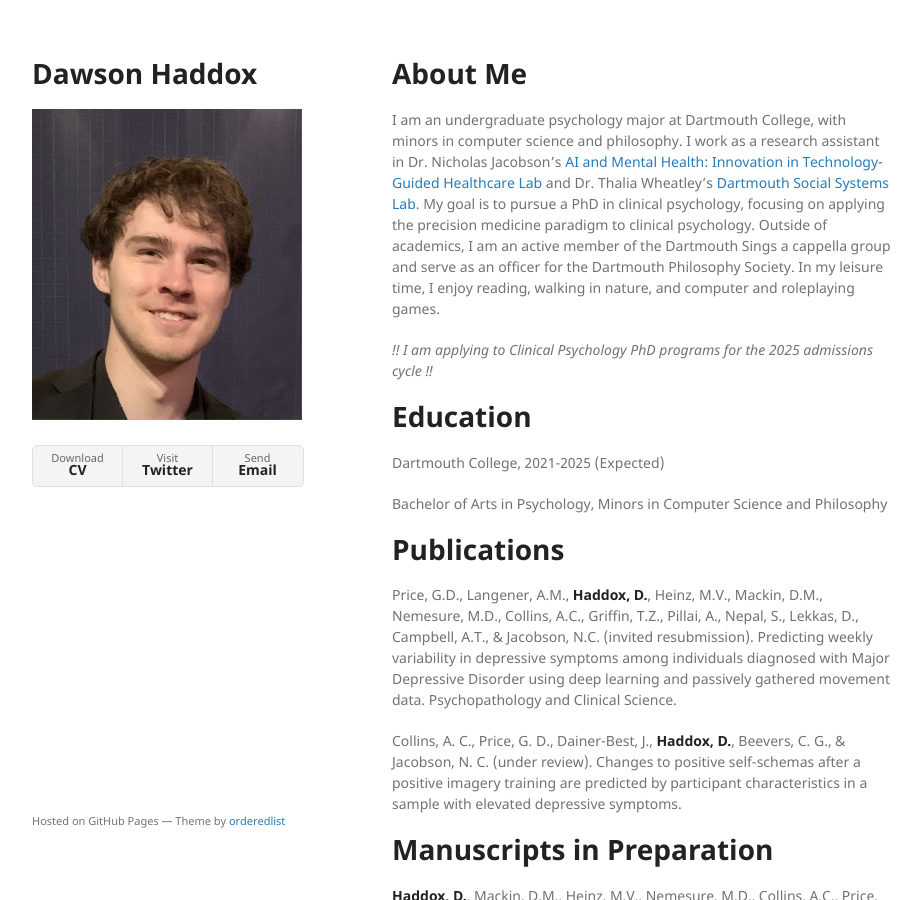
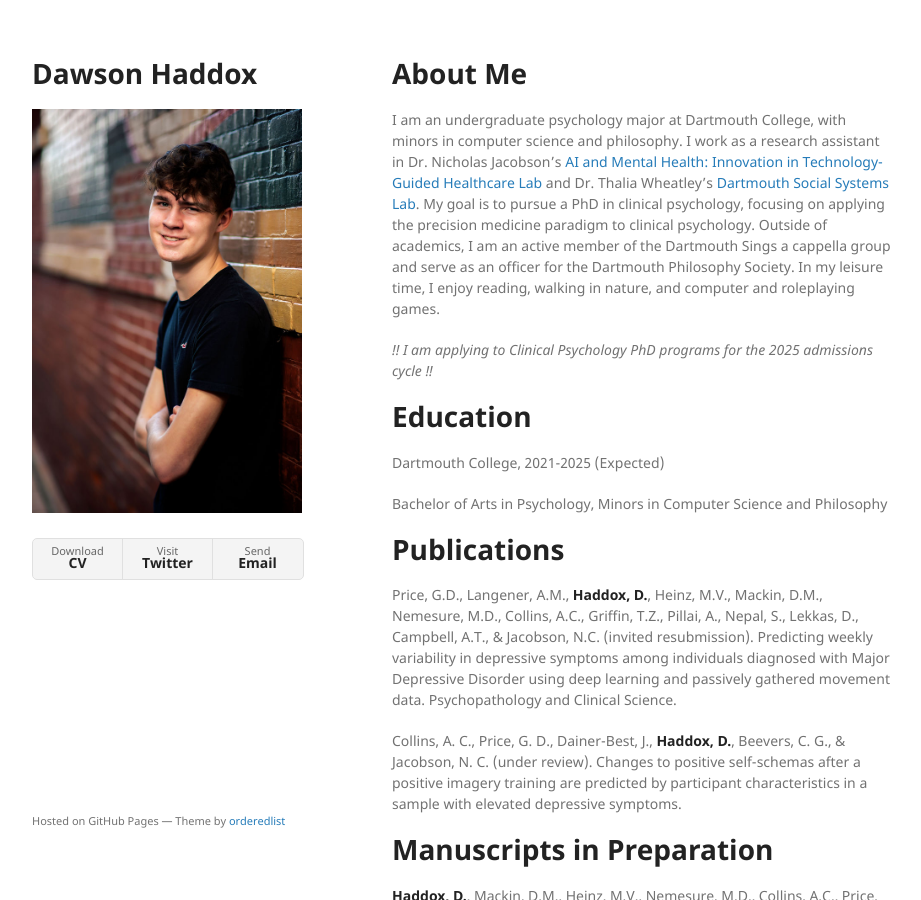
Before and after one commit to ddhaddox/ddhaddox.github.io, a Jekyll site: the page built from index.md, in a window 1280 px wide and 900 px high. Shown: the whole window, without its empty margins (178-1099 px from the left). Built offline with Jekyll 4.4.1, drawn with Linux system fonts in a browser that asks for light colours; our own code applies the rules of GitHub Pages for plain Markdown files.

Commit message:
Change Photo

```diff
--- a/_config.yml
+++ b/_config.yml
@@ -1,5 +1,5 @@
 title: Dawson Haddox
-logo: /assets/img/logo.png
+logo: /assets/img/logo.JPG
 theme: jekyll-theme-minimal
 show_downloads: true
 google_analytics: G-F1S9FK6PSF
```
Also changed, not shown: assets/img/Logo.JPG (added), assets/img/logo.png (deleted), 3 other files.
